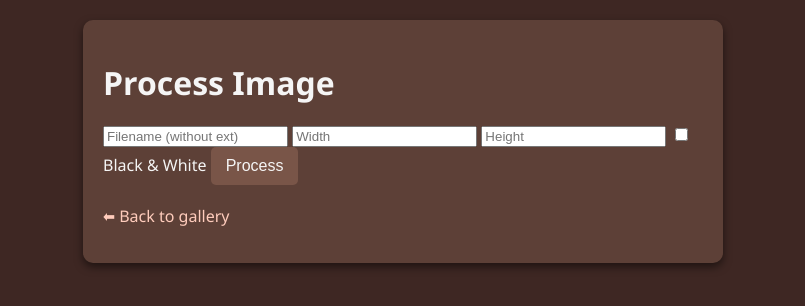
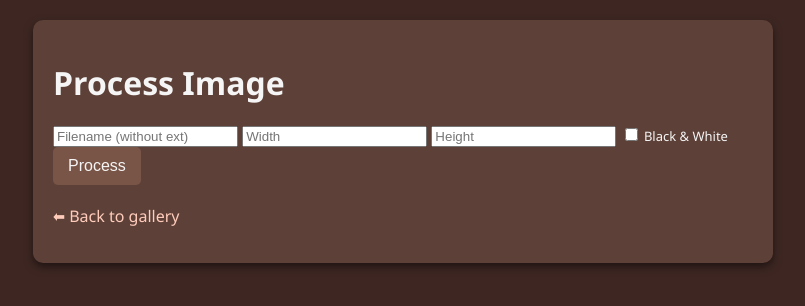
Before and after one commit to miraa2001/ImageProcessingApi, a website: page frontend/process.html in a window 1280 px wide. Shown: the whole page, without its empty margins (237-1042 px from the left). Drawn offline with Linux system fonts and the light colour scheme.

Commit message:
Polish FrontEnd and Created README

```diff
--- a/frontend/process.html
+++ b/frontend/process.html
@@ -10,7 +10,7 @@
         <input type="text" name="filename" placeholder="Filename (without ext)" required />
         <input type="number" name="width" placeholder="Width" required />
         <input type="number" name="height" placeholder="Height" required />
-        <label><input type="checkbox" name="bw" /> Black & White</label>
+        <label style="font-size: small;"><input type="checkbox" name="bw" /> Black & White</label>
         <button type="submit">Process</button>
       </form>
       <div id="result" style="margin-top:20px;"></div>
--- a/frontend/style.css
+++ b/frontend/style.css
@@ -19,7 +19,7 @@ h1 {
   padding: 20px;
   border-radius: 10px;
   box-shadow: 0 4px 8px rgba(0,0,0,0.5);
-  max-width: 600px;
+  max-width: 700px;
   width: 100%;
   margin-bottom: 20px;
 }
@@ -28,6 +28,7 @@ button, input[type="submit"] {
   background-color: #795548;
   border: none;
   color: #f5f5f5;
+  align-self: center;
   padding: 10px 15px;
   border-radius: 5px;
   cursor: pointer;
--- a/src/index.ts
+++ b/src/index.ts
@@ -10,7 +10,6 @@ const port = 3000;
 // serve frontend
 app.use(express.static(path.resolve(process.cwd(), "frontend")));
 
-// serve assets so <img src="/assets/..."> works
 app.use("/assets", express.static(path.resolve("assets")));
 
 // API routes
--- a/src/routes/gallery.ts
+++ b/src/routes/gallery.ts
@@ -10,7 +10,7 @@ router.get("/gallery", (req, res) => {
     return res.json([]);
   }
 
-  const files = fs.readdirSync(resizedDir).map(f => "/assets/resized/" + f);
+  const files = fs.readdirSync(resizedDir).map((f) => "/assets/resized/" + f);
   console.log(`[GALLERY] Returning ${files.length} thumbnails`);
   res.json(files);
 });
--- a/src/routes/upload.ts
+++ b/src/routes/upload.ts
@@ -6,7 +6,7 @@ const router = express.Router();
 
 const storage = multer.diskStorage({
   destination: (req, file, cb) => cb(null, path.resolve("assets")),
-  filename: (req, file, cb) => cb(null, file.originalname)
+  filename: (req, file, cb) => cb(null, file.originalname),
 });
 const upload = multer({ storage });
 
```
Also changed, not shown: frontend/index.html (+2 -2 lines), frontend/upload.html (+1 -1 lines), src/tests/helpers/reporter.ts (+1 -1 lines), src/tests/resizeSpec.ts (+1 -2 lines), assets/google.png (added), assets/resized/google_resized_300x150_bw.png (added), assets/resized/t_resized_100x100.png (added), assets/resized/t_resized_1x1.png (added), dist/src/index.js, dist/src/routes/gallery.js, dist/src/routes/upload.js, dist/src/tests/helpers/reporter.js, dist/src/tests/resizeSpec.js, 5 other files.
